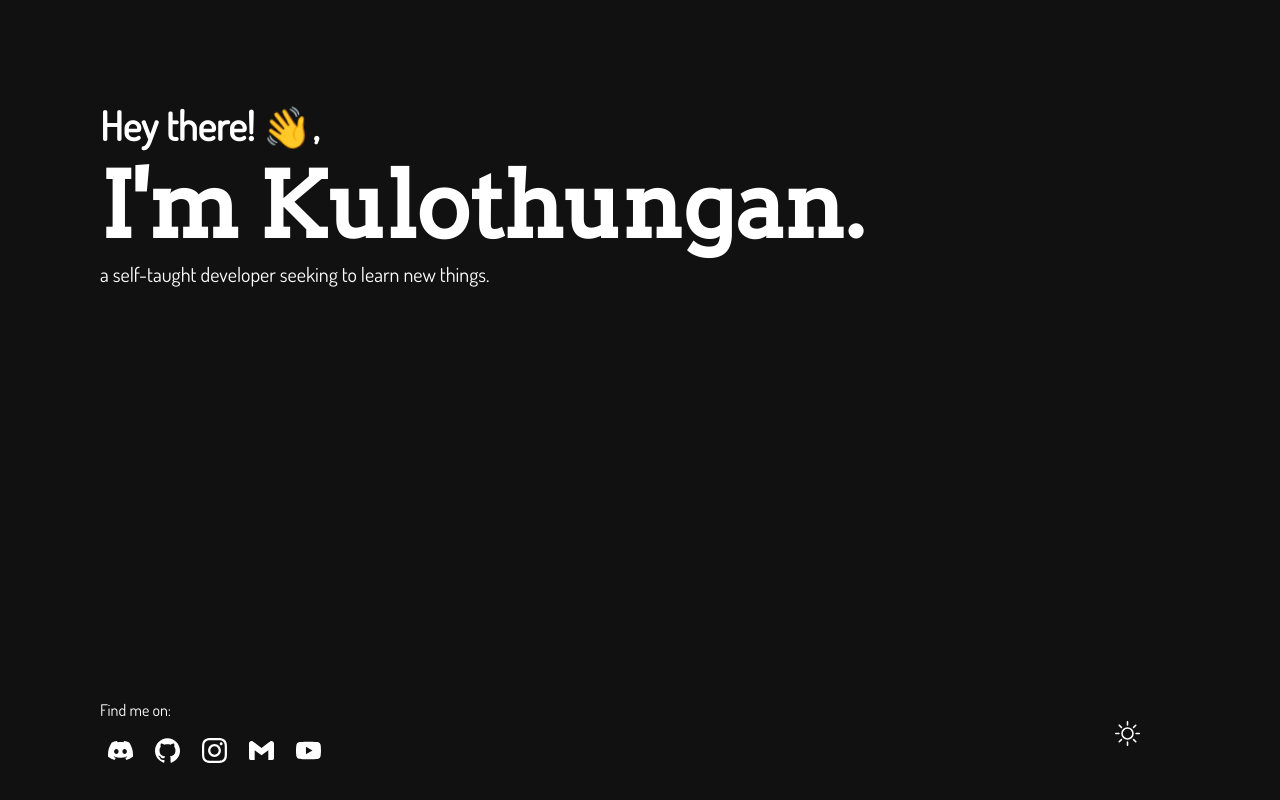
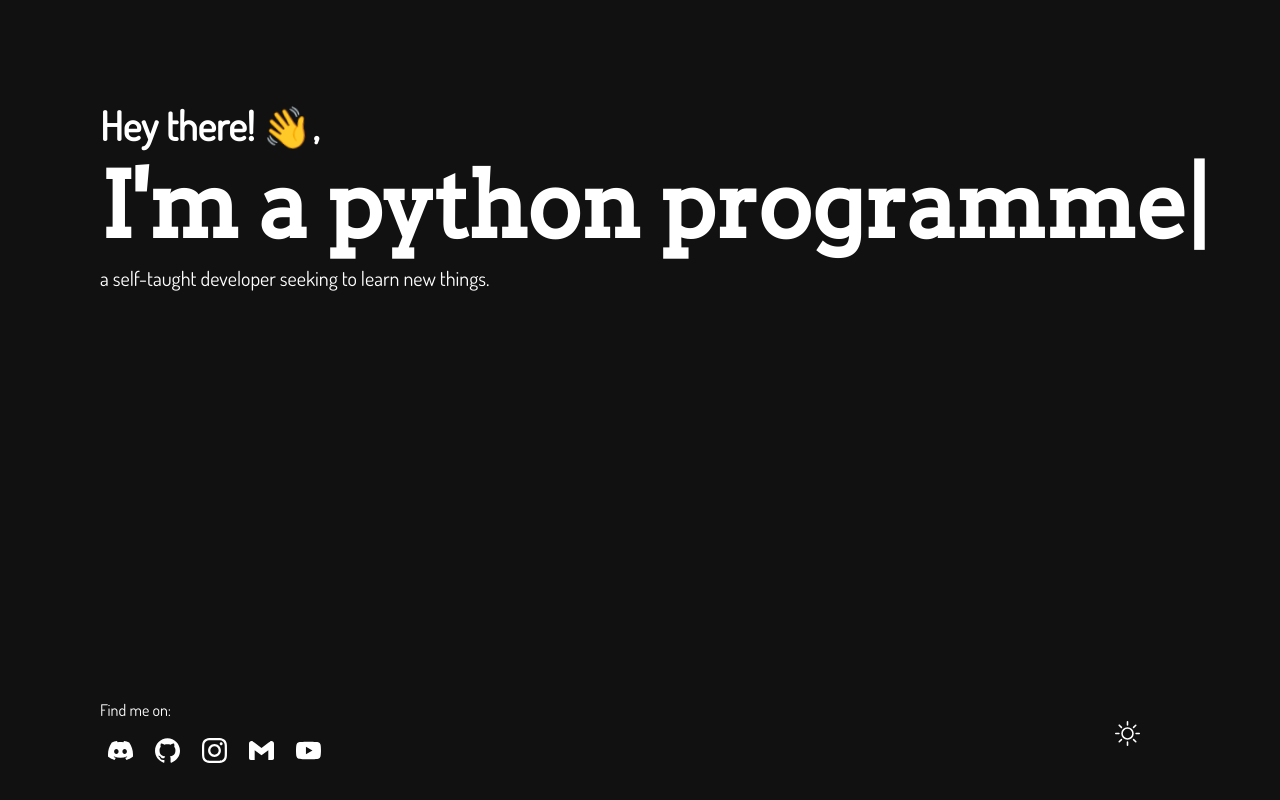
Before and after one commit to kulothunganug/kulothunganug.github.io, a React (Vite) app: page / in a window 1280 px wide. Built offline with nearby package versions, Linux system fonts and the light colour scheme.

Commit message:
Added type writing style header

```diff
--- a/package.json
+++ b/package.json
@@ -13,7 +13,8 @@
     "react": "^17.0.0",
     "react-dom": "^17.0.0",
     "react-icons": "^4.3.1",
-    "styled-components": "^5.3.1"
+    "styled-components": "^5.3.1",
+    "typed.js": "^2.0.12"
   },
   "devDependencies": {
     "@vitejs/plugin-react": "^1.0.0",
--- /dev/null
+++ b/src/components/Typed.jsx
@@ -0,0 +1,45 @@
+import React, { useRef, useEffect } from 'react';
+import styled from 'styled-components';
+import TypedJS from 'typed.js';
+
+const Typed = ({
+  strings,
+  typeSpeed = 50,
+  backSpeed = 50,
+  loop = true,
+  smartBackspace = true,
+  className,
+}) => {
+  const el = useRef(null);
+  const typed = useRef(null);
+
+  useEffect(() => {
+    const options = {
+      strings,
+      typeSpeed,
+      backSpeed,
+      loop,
+      smartBackspace,
+    };
+
+    typed.current = new TypedJS(el.current, options);
+
+    return () => {
+      typed.current.destroy();
+    };
+  }, []);
+
+  return (
+    <Container className={className}>
+      <Span ref={el} />
+    </Container>
+  );
+};
+
+const Container = styled.div``;
+
+const Span = styled.span`
+  whitespace: pre;
+`;
+
+export default Typed;
--- a/src/components/index.js
+++ b/src/components/index.js
@@ -1,2 +1,3 @@
 export { default as IconLink } from './IconLink';
 export { default as Link } from './Link';
+export { default as Typed } from './Typed';
--- a/src/page/Body.jsx
+++ b/src/page/Body.jsx
@@ -1,24 +1,33 @@
 import React from 'react';
 import styled, { keyframes } from 'styled-components';
+import { Typed } from '../components';
 
 const Body = () => (
   <Container>
     <H2>
       Hey there! <Span>👋</Span>,
     </H2>
-    <H1>I'm Kulothungan.</H1>
+    <H1
+      strings={[
+        "I'm Kulothungan.",
+        "I'm a student.",
+        "I'm a python programmer.",
+        "I'm a Javascript developer.",
+      ]}
+    />
     <P>a self-taught developer seeking to learn new things.</P>
   </Container>
 );
 
 const Container = styled.div``;
 
-const H1 = styled.h1`
+const H1 = styled(Typed)`
   font-size: 90px;
   font-family: 'Arvo', serif;
   font-weight: bold;
   transition: color 0.25s ease-in;
   display: inline-block;
+  overflow: auto;
 
   &:hover {
     color: ${p => p.theme.primaryColor};
```
Also changed, not shown: 1 other file (tests, documents, lock files or other folders).
